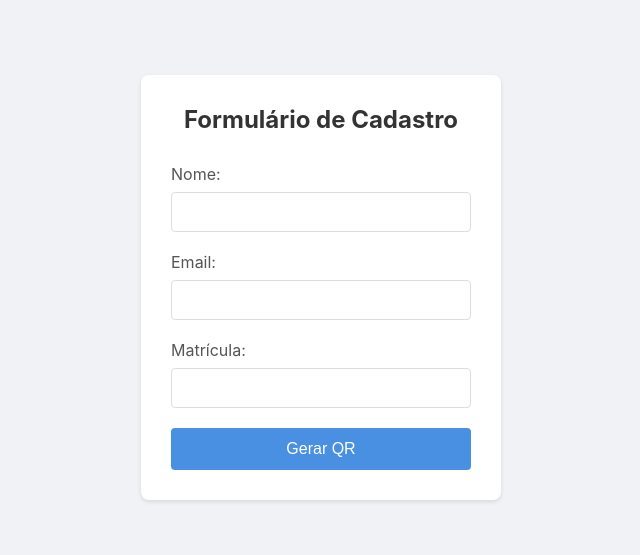
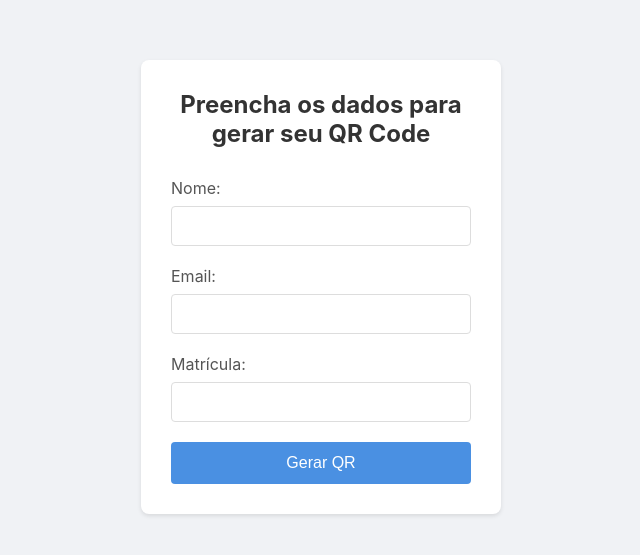
Before and after one commit to gambidev/chamadaQR, a plain HTML site: page index.html in a window 1280 px wide. Shown: the part 113-668 px from the top of the page, without its empty margins (319-959 px from the left). Drawn offline with Linux system fonts and the light colour scheme.

Commit message:
Update index.html

```diff
--- a/index.html
+++ b/index.html
@@ -8,7 +8,7 @@
 <body>
   <div class="container">
     <form id="registrationForm">
-      <h2>Formulário de Cadastro</h2>
+      <h2>Preencha os dados para gerar seu QR Code</h2>
 
       <div class="form-group">
         <label for="name">Nome:</label>
@@ -31,7 +31,6 @@
 
   <div class="popup-container" id="popup-container">
     <div class="popup-content">
-        <button class="popup-close-button" id="close-popup">&times;</button>
         <div id="qrcode" style="margin-top:20px; text-align: center;"></div>
         <div style="text-align: center; margin-top: 10px;" id="download-button-container">
             <button id="download-qr" style="width: auto; padding: 12px 24px;">Baixar QR Code</button>
```
